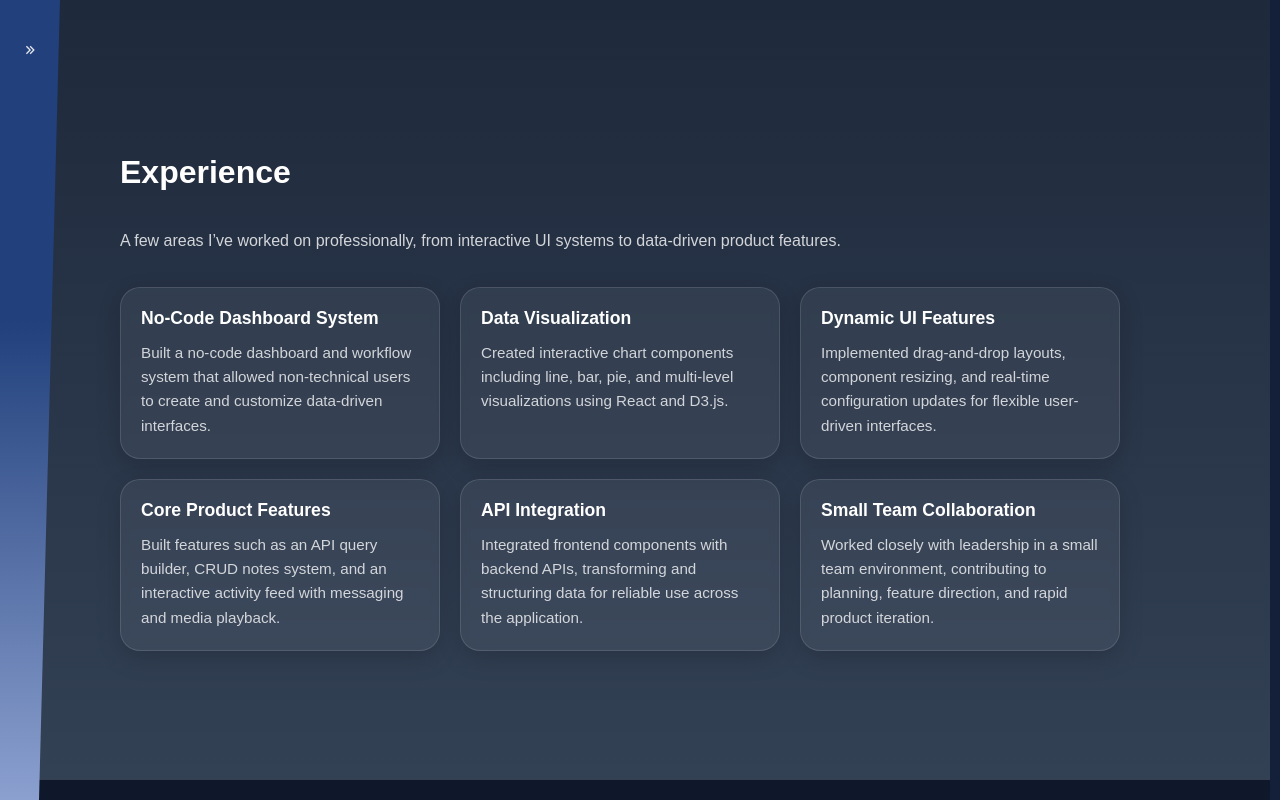
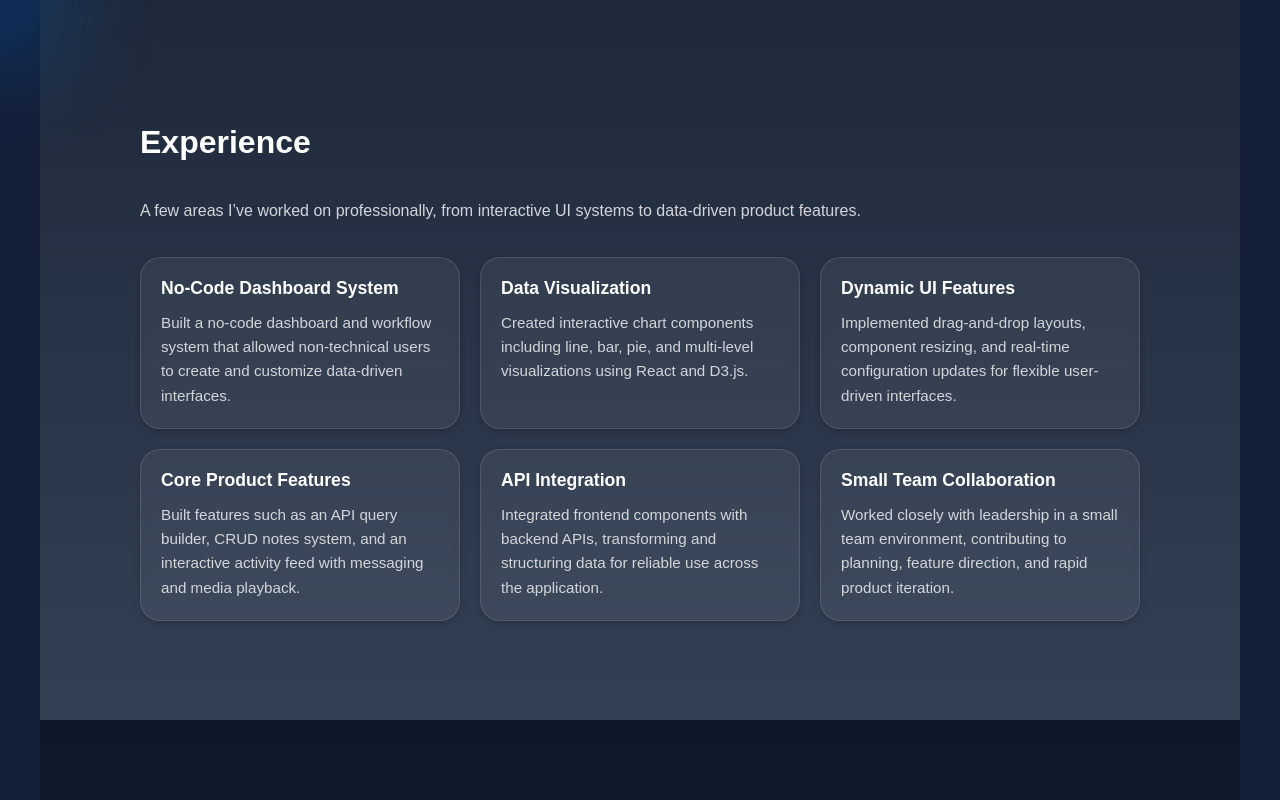
Before and after one commit to llfbh33/portfolio-update, a Next.js app: page / in a window 1280 px wide. Both pictures are taken after a click on the element "Experience". Built offline with nearby package versions, Linux system fonts and the light colour scheme.

Commit message:
added a glow effect to buttons and cursor

```diff
--- a/src/app/components/Experience.js
+++ b/src/app/components/Experience.js
@@ -24,15 +24,16 @@ export default function Experience() {
       >
         {experienceObject.cards.map((card) => (
           <div
+            className="feature-card"
             key={card.title}
-            style={{
-              padding: "20px",
-              borderRadius: "20px",
-              background: "rgba(255,255,255,0.06)",
-              border: "1px solid rgba(255,255,255,0.12)",
-              boxShadow: "0 8px 24px rgba(0,0,0,0.15)",
-              backdropFilter: "blur(4px)",
-            }}
+            // style={{
+            //   padding: "20px",
+            //   borderRadius: "20px",
+            //   background: "rgba(255,255,255,0.06)",
+            //   border: "1px solid rgba(255,255,255,0.12)",
+            //   boxShadow: "0 8px 24px rgba(0,0,0,0.15)",
+            //   backdropFilter: "blur(4px)",
+            // }}
           >
             <h3
               style={{
--- a/src/app/components/Hero.js
+++ b/src/app/components/Hero.js
@@ -5,12 +5,22 @@ import MediaFrame from "./MediaFrame";
   const buttonStyle = {
     padding: "10px 18px",
     borderRadius: "999px",
-    background: "rgba(255,255,255,0.08)",
+    background: "hover"
+      ? "rgba(255,255,255,0.14)"
+      : "rgba(255,255,255,0.08)",
     border: "1px solid rgba(255,255,255,0.2)",
     color: "white",
     textDecoration: "none",
     cursor: "pointer",
     transition: "all 0.2s ease",
+
+    transform: "hover"
+      ? "translateY(-3px) scale(1.03)"
+      : "translateY(0px) scale(1)",
+
+    boxShadow: "hover"
+      ? "0 8px 25px rgba(0, 123, 255, 0.25)"
+      : "0 2px 6px rgba(0,0,0,0.2)",
   };
 
 export default function Hero({ appSections, scrollToSection }) {
@@ -23,7 +33,8 @@ export default function Hero({ appSections, scrollToSection }) {
     ];
 
     return (
-        <section style={{
+        <section
+            style={{
                 width: "100%",
                 minHeight: "100vh",
                 display: "flex",
@@ -122,8 +133,10 @@ export default function Hero({ appSections, scrollToSection }) {
                     justifyContent: "center",
                 }}>
                     {sections.map((section) => (
-                        <p onClick={() => scrollToSection(section.toLowerCase())}
-                            style={buttonStyle}
+                        <p
+                            className="button-style"
+                            onClick={() => scrollToSection(section.toLowerCase())}
+                            // style={buttonStyle}
                             key={section}
                         >
                             {section}
--- a/src/app/components/Section.js
+++ b/src/app/components/Section.js
@@ -5,6 +5,7 @@ export default function Section({ title, children, index }) {
 
   return (
     <section
+    className="blu"
       id={title.toLowerCase()}
       style={{
         minHeight: "70vh", // gives breathing room without feeling empty
--- a/src/app/globals.css
+++ b/src/app/globals.css
@@ -24,3 +24,66 @@ body {
   border-bottom: #878d9b60 2px solid;
   width: 60%;
 }
+
+
+.cursor-circle {
+  position: fixed;
+  width: 200px;
+  height: 200px;
+  pointer-events: none;
+  transform: translate(-50%, -50%);
+  z-index: 99999;
+  display: none;
+
+  background: radial-gradient(
+    circle,
+    rgba(0, 123, 255, 0.25) 0%,
+    rgba(0, 123, 255, 0.18) 20%,
+    rgba(0, 123, 255, 0.12) 40%,
+    rgba(0, 123, 255, 0.06) 60%,
+    rgba(0, 123, 255, 0.03) 75%,
+    transparent 90%
+  );
+
+  filter: blur(35px);
+}
+
+
+.button-style {
+  padding: 10px 18px;
+  border-radius: 999px;
+  background: rgba(255,255,255,0.08);
+  border: 1px solid rgba(255,255,255,0.2);
+  color: white;
+  text-decoration: none;
+  cursor: pointer;
+  transition: all 0.2s ease;
+  transform: translateY(0px) scale(1);
+  box-shadow: 0 2px 6px rgba(0,0,0,0.2);
+}
+
+.button-style:hover {
+  background: rgba(255,255,255,0.14);
+  transform: translateY(-3px) scale(1.03);
+  box-shadow: 0 8px 25px rgba(0, 123, 255, 0.25);
+}
+
+
+.feature-card {
+  padding: 20px;
+  border-radius: 20px;
+  background: rgba(255,255,255,0.06);
+  border: 1px solid rgba(255,255,255,0.12);
+  box-shadow: 0 8px 24px rgba(0,0,0,0.15);
+  backdrop-filter: blur(4px);
+    transition: all 0.2s ease;
+  transform: translateY(0px) scale(1);
+  box-shadow: 0 2px 6px rgba(0,0,0,0.2);
+  cursor: grab;
+}
+
+.feature-card:hover {
+  background: rgba(255,255,255,0.1);
+  transform: translateY(-5px);
+  box-shadow: 0 12px 30px rgba(0,123,255,0.3);
+}
--- a/src/app/page.js
+++ b/src/app/page.js
@@ -2,7 +2,7 @@
 
 import Section from "./components/Section";
 import Sidebar from "./components/SideBar";
-import { useState } from "react";
+import { useState, useEffect, useRef } from "react";
 import Hero from "./components/Hero";
 import Experience from "./components/Experience";
 import Skills from "./components/Skills";
@@ -28,18 +28,47 @@ export default function Home() {
     }
   };
 
+  const cursorRef = useRef(null);
+
+  useEffect(() => {
+    const handleMouseMove = (e) => {
+      const cursor = cursorRef.current;
+      if (!cursor) return;
+
+      if (e.target.closest(".blu")) {
+        cursor.style.display = "block";
+        cursor.style.left = `${e.clientX}px`;
+        cursor.style.top = `${e.clientY}px`;
+      } else {
+        cursor.style.display = "none";
+      }
+    };
+
+    document.addEventListener("mousemove", handleMouseMove);
+
+    return () => {
+      document.removeEventListener("mousemove", handleMouseMove);
+    };
+  }, []);
+
 
   return (
-    <main>
-      <div style={{
-        display: "flex",
-      }}>
-        <Sidebar appSections={sections} sideBarOpen={sideBarOpen} setSideBarOpen={setSideBarOpen} section={selectedSection} setSection={setSelectedSection} />
+    <>
+    <div ref={cursorRef} className="cursor-circle"></div>
+    <main
+      className="blu"
+    >
+
+      <div
+        style={{
+          display: "flex",
+        }}>
+        {/* <Sidebar appSections={sections} sideBarOpen={sideBarOpen} setSideBarOpen={setSideBarOpen} section={selectedSection} setSection={setSelectedSection} /> */}
         <div
           style={{
             overflowY: "scroll",
-            marginLeft: "10px",
-            padding: "10px",
+            // marginLeft: "20px",
+            padding: "40px",
             height: "100vh",
             width: "100%",
           }}>
@@ -54,5 +83,6 @@ export default function Home() {
         </div>
       </div>
     </main>
+    </>
   );
 }
```
Lines whose indentation alone changed are shown as unchanged.
